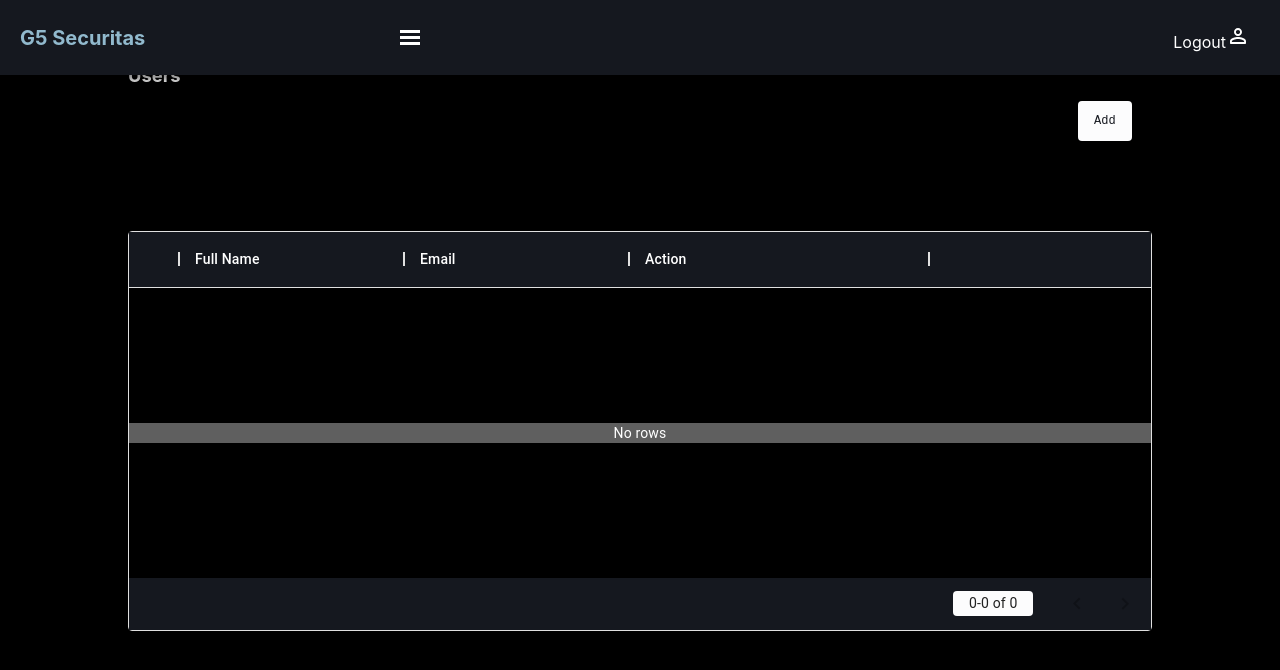
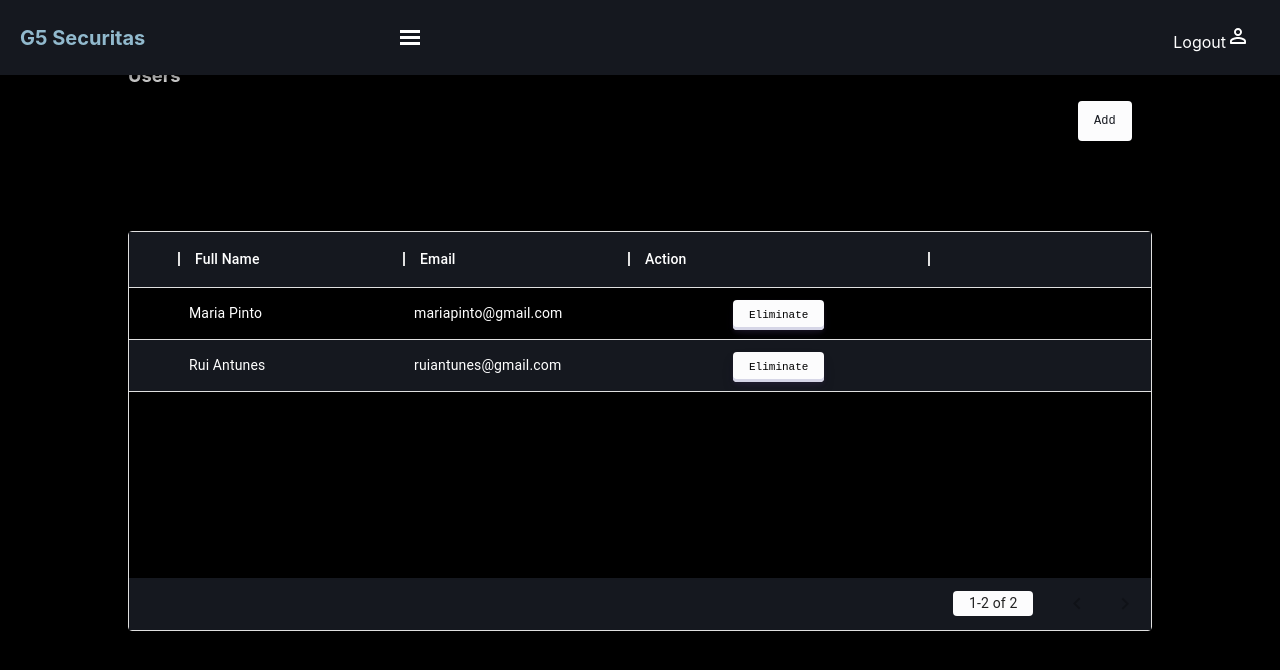
Before and after one commit to eduardosantoshf/g5-securitas-aws, a React (Create React App) app in the folder management-ui/: page /users in a window 1280 px wide. Shown: the top 670 px of the page. Built offline with nearby package versions, Linux system fonts and the light colour scheme; no server answers.

Commit message:
interface from list all users done

```diff
--- a/management-ui/src/components/Admin/Dashboard/pages/UsersManagement/Users/Users.css
+++ b/management-ui/src/components/Admin/Dashboard/pages/UsersManagement/Users/Users.css
@@ -231,3 +231,9 @@
 .actions {
     margin: auto;
 }
+
+.popup-content {
+    margin: auto;
+    width: 50%;
+    padding: 5px;
+  }
--- a/management-ui/src/components/Admin/Dashboard/pages/UsersManagement/Users/Users.js
+++ b/management-ui/src/components/Admin/Dashboard/pages/UsersManagement/Users/Users.js
@@ -20,6 +20,17 @@ function Users() {
   }, []);
 
   const history = useHistory();
+
+  const data_static = [
+    {
+      fullname: "Maria Pinto",
+      email: "mariapinto@gmail.com",
+    },
+    {
+      fullname: "Rui Antunes",
+      email: "ruiantunes@gmail.com",
+    }
+  ]
 
   const columns = [
     { field: 'id', headerName: 'ID', width: 50 },
@@ -127,18 +138,18 @@ function Users() {
                   </button>
                   <div className="header"> Add User </div>
                   <div className="header" style={{ color: "white", borderBottomWidth: 0 }}>
-                      <div style={{float:"left"}}>
-                        <label for="fname">Full Name</label>
+                    <div style={{display:"flex", justifyContent:"space-around"}}>
+                       <div style={{ width:"100px", textAlign: "left"}}>
+                        <label style={{width:"40px"}} for="fname">Full Name</label>
                       </div>
-                      <div >
-                        <input type="text" id="fname" name="fullname" placeholder="Full Name"/>
-                      </div>
-                      <div style={{float:"left"}}>
+                        <input style={{width:"45%"}} type="text" id="fname" name="fullname" placeholder="Full Name"/>
+                    </div>
+                    <div style={{display:"flex", justifyContent:"space-around"}}>
+                      <div style={{ width:"100px", textAlign: "left"}}>
                         <label for="fname">Email</label>
                       </div>
-                      <div >
-                        <input type="text" id="email" name="email" placeholder="Email"/>
-                      </div>
+                        <input style={{width:"45%"}} type="text" id="email" name="email" placeholder="Email"/>
+                    </div>
                   </div>
                   <div className="actions">
                     <button
@@ -165,7 +176,7 @@ function Users() {
       </div>
       <div className="userList">
         <DataGrid
-          rows={data}
+          rows={data_static}
           columns={columns}
           disableSelectionOnClick
           pageSize={6}
```
